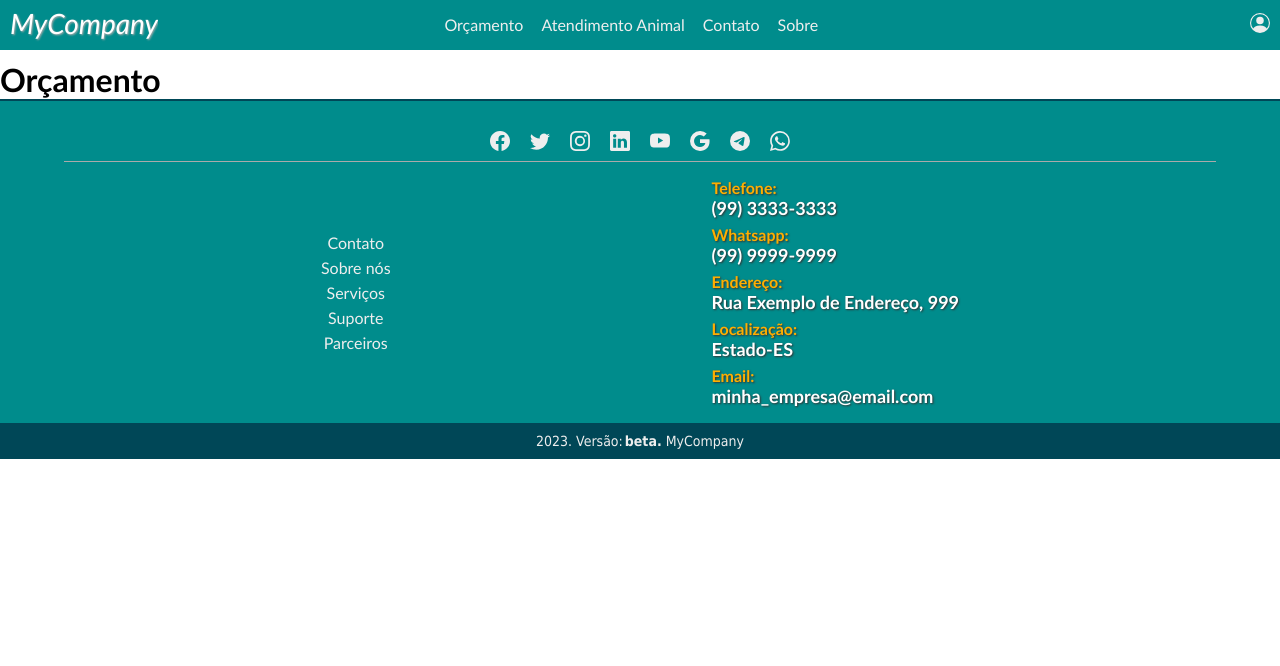
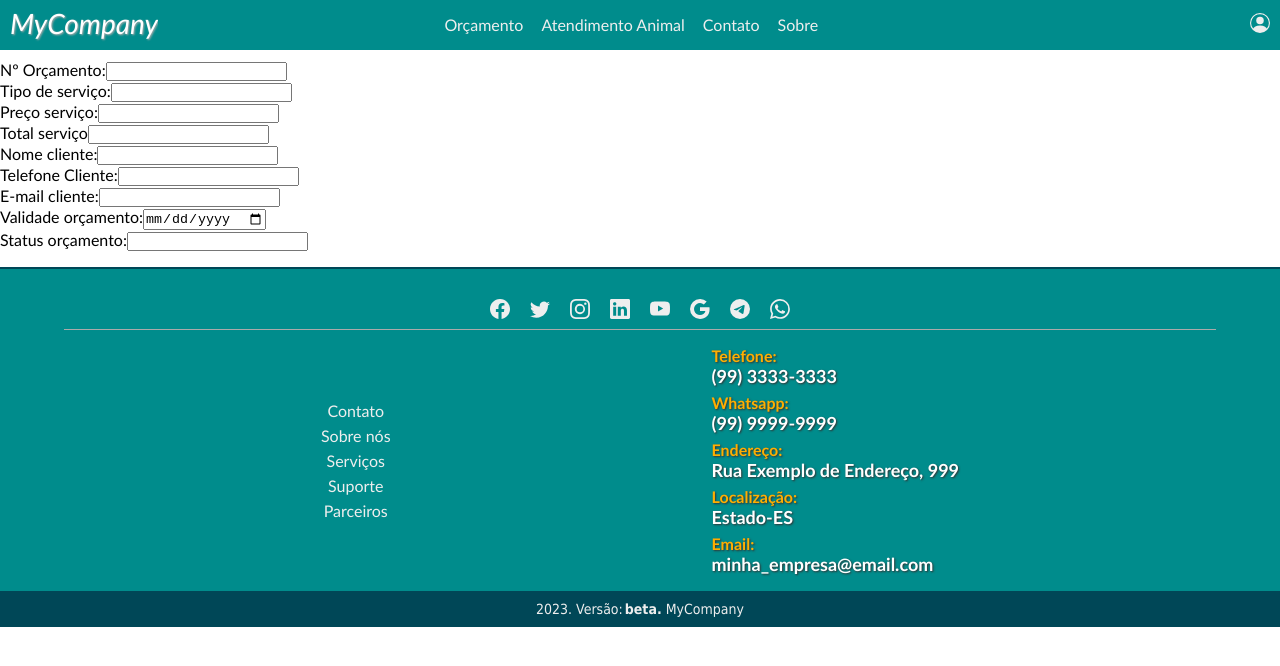
Before and after one commit to Victor999069/forms-vet, a React (Vite) app: page /orcamento in a window 1280 px wide. Shown: the top 666 px of the page. Built offline with nearby package versions, Linux system fonts and the light colour scheme.

Commit message:
Realizado melhorias e adionado novos comandos.

```diff
--- a/src/pages/Budget/Budget.jsx
+++ b/src/pages/Budget/Budget.jsx
@@ -1,6 +1,106 @@
+import { useRef, useState } from "react";
+
+
 const Budget = () => {
+    const idorçamentoRef = useRef('');
+    const serviçoRef = useRef('');
+    const precoservicoRef = useRef('');
+    const [totalservico, setTotalServico] = useState('');
+    const nomecliente = useRef('');
+    const telefonecliente = useRef('');
+    const emailclienteRef = useRef('');
+    const datavalidadeorca = useRef('');
+    const statusorca = useRef('');
+
+    const handleTotalServico = (event) => {
+        setTotalServico(event.target.value);
+    };
+
     return(
-        <h1>Orçamento</h1>
+        <div className="container">
+            <div>
+                <label htmlFor="idorçamentoRef"> Nº Orçamento:</label>
+                <input
+                    type="text"
+                    id="idorçamentoRef"
+                    ref={idorçamentoRef}
+                    required
+                />
+            </div>
+            <div>
+                <label htmlFor="serviçoRef">Tipo de serviço:</label>
+                <input
+                    type="text"
+                    id="serviçoRef"
+                    ref={serviçoRef}
+                    required
+                />
+            </div>
+            <div>
+                <label htmlFor="precoservicoRef">Preço serviço:</label>
+                <input
+                    type="text"
+                    id="precoservicoRef"
+                    ref={precoservicoRef}
+                    required
+                />
+            </div>
+            <div>
+                <label htmlFor="totalservico">Total serviço</label>
+                <input
+                    type="text"
+                    id="totalservico"
+                    value={totalservico}
+                    onChange={handleTotalServico}
+                    required
+                />
+            </div>
+            <div>
+                <label htmlFor="nomecliente">Nome cliente:</label>
+                <input
+                    type="text"
+                    id="nomecliente"
+                    ref={nomecliente}
+                    required
+                />
+            </div>
+            <div>
+                <label htmlFor="telefonecliente">Telefone Cliente:</label>
+                <input
+                    type="tel"
+                    id="telefonecliente"
+                    ref={telefonecliente}
+                    required
+                />
+            </div>
+            <div>
+                <label htmlFor="emailclienteRef">E-mail cliente:</label>
+                <input
+                    type="email"
+                    id="emailclienteRef"
+                    ref={emailclienteRef}
+                    required
+                />
+            </div>
+            <div>
+                <label htmlFor="datavalidadeorca">Validade orçamento:</label>
+                <input
+                    type="date"
+                    id="datavalidadeorca"
+                    ref={datavalidadeorca}
+                    required
+                />
+            </div>
+            <div>
+                <label htmlFor="statusorca">Status orçamento:</label>
+                <input
+                    type="text"
+                    id="statusorca"
+                    ref={statusorca}
+                    required
+                />
+            </div>
+        </div>
     );
 };
 
--- a/src/pages/account/register_animal/AnimalRegister.jsx
+++ b/src/pages/account/register_animal/AnimalRegister.jsx
@@ -1,51 +1,22 @@
-import { useState } from "react";
+import { useRef } from "react";
 
 const AnimalRegister = () => {
-    const [idanimal, setIdAnimal] = useState('');
-    const [nomeanimal, setNomeAnimal] = useState('');
-    const [particularidade, setParticularidade] = useState('');
-    const [cartaovacina, setCartaoVacina] = useState('');
-    const [idade, setIdade] = useState('');
-    const [raca, setRaca] = useState('');
-    const [sexo, setSexo] = useState('');
-
-    const handleIdAnimalChange = (event) => {
-        setIdAnimal(event.target.value);
-    };
-
-    const handleNomeAnimalChange = (event) => {
-        setNomeAnimal(event.target.value);
-    };
-
-    const handleParticularidadeChange = (event) => {
-        setParticularidade(event.target.value);
-    };
-
-    const handleCartaoVacinaChange = (event) => {
-        setCartaoVacina(event.target.value);
-    };
-
-    const handleIdadeChange = (event) => {
-        setIdade(event.target.value);
-    };
-
-    const handleRacaChange = (event) => {
-        setRaca(event.target.value);
-    };
-
-    const handleSexoChange = (event) => {
-        setSexo(event.target.value);
-    };
+    const idanimalRef = useRef('');
+    const nomeanimalRef = useRef('');
+    const particularidadeRef = useRef('');
+    const cartaovacinaRef = useRef('');
+    const idadeRef = useRef('');
+    const racaRef = useRef('');
+    const sexoRef = useRef('');
 
     return(
-        <>
+        <div>
             <div className="container-id">
                 <label htmlFor="idanimal">Id Animal:</label>
                 <input
                     type="text"
                     id="idanimal"
-                    value={idanimal}
-                    onChange={handleIdAnimalChange}
+                    ref={idanimalRef}
                     required
                 />
             </div>
@@ -54,8 +25,7 @@ const AnimalRegister = () => {
                 <input
                     type="text"
                     id="nomeanimal"
-                    value={nomeanimal}
-                    onChange={handleNomeAnimalChange}
+                    ref={nomeanimalRef}
                     required
                 />
             </div>
@@ -64,8 +34,7 @@ const AnimalRegister = () => {
                 <input
                     type="text"
                     id="particularidade"
-                    value={particularidade}
-                    onChange={handleParticularidadeChange}
+                    ref={particularidadeRef}
                     required
                 />
             </div>
@@ -74,8 +43,7 @@ const AnimalRegister = () => {
                 <input
                     type="text"
                     id="cartaovacina"
-                    value={cartaovacina}
-                    onChange={handleCartaoVacinaChange}
+                    ref={cartaovacinaRef}
                     required
                 />
             </div>
@@ -84,8 +52,7 @@ const AnimalRegister = () => {
                 <input
                     type="text"
                     id="idade"
-                    value={idade}
-                    onChange={handleIdadeChange}
+                    ref={idadeRef}
                     required
                 />
             </div>
@@ -94,8 +61,7 @@ const AnimalRegister = () => {
                 <input
                     type="text"
                     id="raca"
-                    value={raca}
-                    onChange={handleRacaChange}
+                    ref={racaRef}
                     required
                 />
             </div>
@@ -104,12 +70,11 @@ const AnimalRegister = () => {
                 <input
                     type="text"
                     id="sexo"
-                    value={sexo}
-                    onChange={handleSexoChange}
+                    value={sexoRef}
                     required
                 />
             </div>
-        </>
+        </div>
     );
 };
 
```
Also changed, not shown: vite.config.js.timestamp-1693875047897-d30ebe2a255d2.mjs (added, +13 -0 lines).
